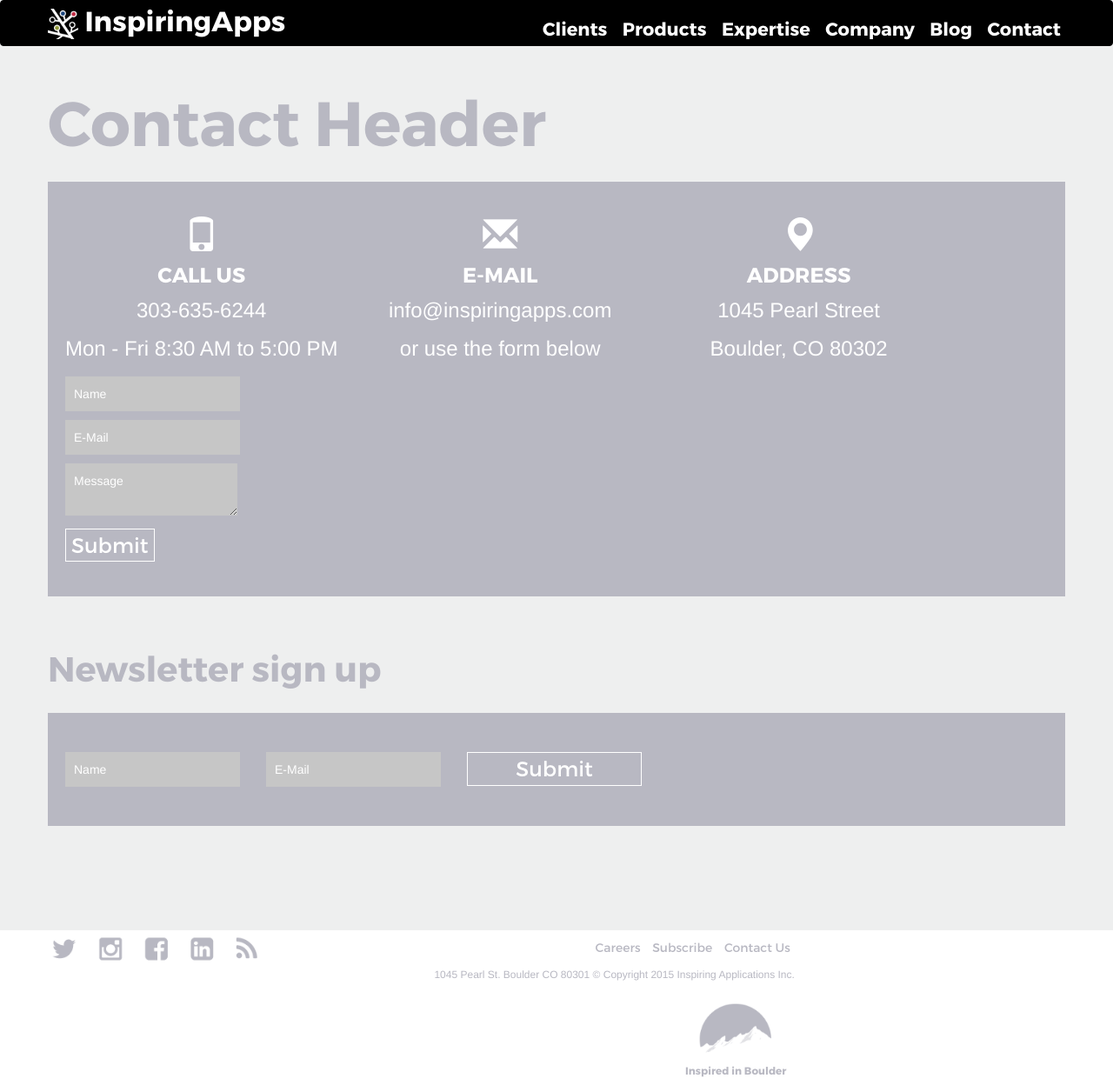
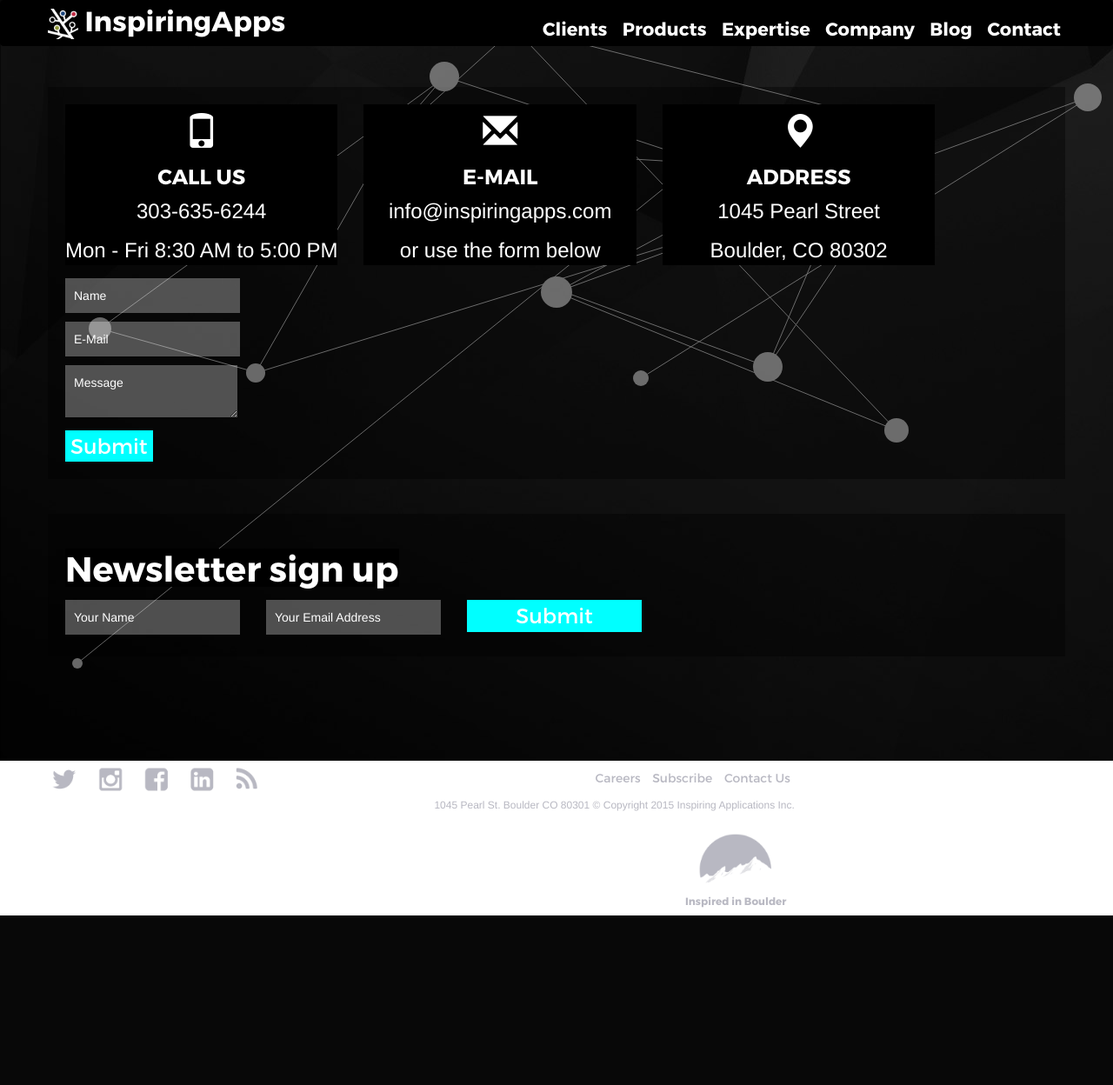
Before and after one commit to sethimcclaine/IA-Site, a PHP site: page /index.php?page=contact in a window 1280 px wide. Shown: the whole page at 87% size. After the commit the page ends 1053 px from the top, so only its background shows below. Run offline with PHP 8.4, Linux system fonts and the light colour scheme; style sheets or scripts are compiled from the project's sources; some libraries are stand-ins or nearby versions.

Commit message:
add some backgrounds update dynamic bg style contact

```diff
--- a/contact.php
+++ b/contact.php
@@ -1,30 +1,30 @@
 <div id="contact">
-    <div class="dark-on-light">
     <div class="container-fluid">
-            <div class="row">
-                <div class="col-xs-12 text-center">
-                        <h1 class="large">Contact Header</h1>
-                </div>
-            </div>
-            <div class="light-on-dark">
+        <div class="box">
             <div class="row">
                 <div class="col-xs-4 text-center">
+                    <div class="solid-box">
                         <span class="glyphicon glyphicon-phone" aria-hidden="true"></span>
                         <h4 class="small">CALL US</h4>
                         <p class="info">303-635-6244</p>
                         <p class="info">Mon - Fri 8:30 AM to 5:00 PM</p>
                     </div>
+                </div>
                 <div class="col-xs-4 text-center">
+                    <div class="solid-box">
                         <span class="glyphicon glyphicon-envelope" aria-hidden="true"></span>
                         <h4 class="small">E-MAIL</h4>
                         <p class="info">info@inspiringapps.com</p>
                         <p class="info">or use the form below</p>
                     </div>
+                </div>
                 <div class="col-xs-4 text-center">
+                    <div class="solid-box">
                         <span class="glyphicon glyphicon-map-marker" aria-hidden="true"></span>
                         <h4 class="small">ADDRESS</h4>
                         <p class="info">1045 Pearl Street</p>
                         <p class="info">Boulder, CO 80302</p>
+                    </div>
                 </div>
             </div>
             <div class="row">
@@ -48,18 +48,20 @@
                 </div>
             </div>
         </div>
+        <div class="box">
             <div class="row">
                 <div class="col-xs-12 text-center">
+                    <div class="solid-box">
                         <h2 class="large">Newsletter sign up</h2>
                     </div>
                 </div>
-            <div class="light-on-dark">
+            </div>
             <div class="row">
                 <div class="col-xs-4 text-center">
-                        <input type="text" placeholder="Name"></input>
+                    <input type="text" placeholder="Your Name"></input>
                 </div>
                 <div class="col-xs-4 text-center">
-                        <input type="text" placeholder="E-Mail"></input>
+                    <input type="text" placeholder="Your Email Address"></input>
                 </div>
                 <div class="col-xs-4 text-center">
                         <button>Submit</button>
@@ -68,4 +70,3 @@
         </div>
     </div>
 </div>
-</div>
--- /dev/null
+++ b/js/contact.js
@@ -0,0 +1,3 @@
+$(window).ready(function() {
+    new dynamicBG('#contact', 15, '#CCCCCC');
+});
--- a/js/dynamicBG.js
+++ b/js/dynamicBG.js
@@ -17,8 +17,8 @@ var dynamicBG = function(divClass, itemCount, color) {
         $('#dynamicBG').remove();
 
         //Add bg canvas
-        $('.' + divClass).prepend('<canvas id="dynamicBG" width="' + maxWidth + '" height="' + maxHeight + '" style="border:1px solid #000000;"></canvas>');
-
+        $(divClass).prepend('<canvas id="dynamicBG" width="' + maxWidth + '" height="' + maxHeight + '" style="border:1px solid #000000;"></canvas>');
+        $('canvas').css('position', 'fixed').css('opacity','0.5');
         //Set vars for new canvas
         canvas = document.getElementById("dynamicBG");
         ctx = canvas.getContext("2d");
@@ -105,9 +105,9 @@ var dynamicBG = function(divClass, itemCount, color) {
         };
 
         this.x= getRandomInt(0, winWidth + 10) - 5;
-        this.xSpeed = getRandomInt(1, 6);
+        this.xSpeed = getRandomInt(0, 6);
         this.y= getRandomInt(0, winHeight + 10) - 5;
-        this.ySpeed = getRandomInt(1, 6);
+        this.ySpeed = getRandomInt(0, 6);
         this.radius= getRandomInt(5,20);
         this.siblings = [];
 
@@ -127,11 +127,12 @@ var dynamicBG = function(divClass, itemCount, color) {
 
 //Event Listeners
 //*
-    $(window).scroll( function() {
+    //$(window).scroll(function() {
+    $(window).mousemove( function() {
         update();
     });
 /*/
-    setInterval(update, 100);
+    setInterval(update, 50);
 //*/
 
     $(window).resize( function(){
--- a/styles/contact.less
+++ b/styles/contact.less
@@ -1,9 +1,26 @@
+@import 'variables.less';
 #contact {
+    background-image: url("/images/contact/back-poly-top.jpg");
+    color: @contact-txtcolor;
+    .glyphicon {
+        padding: 10px;
+    }
+    input, textarea {
+        background-color: rgba(255,255,255,.3); // %30 opacity white
+    }
+    button {
+        border: none;
+        background-color: @contact-button-bgcolor;
+    }
     .info {
         font-weight: lighter;
     }
-    .light-on-dark {
-        padding: 40px 20px;
+    .solid-box {
+        background: black;
+    }
+    .box {
+        padding: 20px;
         margin: 20px 0 40px;
+        background: rgba(0,0,0,.4);//40% opacity black
     }
 }
--- a/styles/expertise.less
+++ b/styles/expertise.less
@@ -9,9 +9,6 @@
         background-color: @expertise-primary-bgcolor;
         position: fixed;
         width: 100%;
-        canvas {
-            position: absolute;
-        }
         .our-buisness .row div.text {
             vertical-align: middle;
         }
@@ -24,6 +21,7 @@
         z-index: 200;
         margin-bottom: 1200px;
         background-color: @expertise-secondary-bgcolor;
+        background-image: url('/images/experties/back-poly-bottom.jpg');
         .skewed {
             height: 75px;
             background: @expertise-secondary-bgcolor;
--- a/styles/header.less
+++ b/styles/header.less
@@ -34,6 +34,7 @@ header {
 footer {
     color: @footer-txtcolor;
     background-color: @footer-bgcolor;
+    position: relative;
     ul {
         margin: 10px 0 0;
     }
--- a/styles/variables.less
+++ b/styles/variables.less
@@ -20,5 +20,7 @@
 @dol-txtcolor: #B8B8C2;
 @dol-bgcolor: #EEEFEF;
 
+@splash-txtcolor: #E9E9E9;
 
-@splash-txtcolor: #E9E9E9;
+@contact-txtcolor: #FFFFFF; //white
+@contact-button-bgcolor: #00FFFF; //aqua
```
Also changed, not shown: js/expertise.js (+14 -2 lines), images/contact/back-poly-bottom.jpg (added), images/contact/back-poly-top.jpg (added), images/expertise/back-poly-bottom.jpg (added), images/expertise/back-poly-top.jpg (added). Lines whose indentation alone changed are shown as unchanged.
